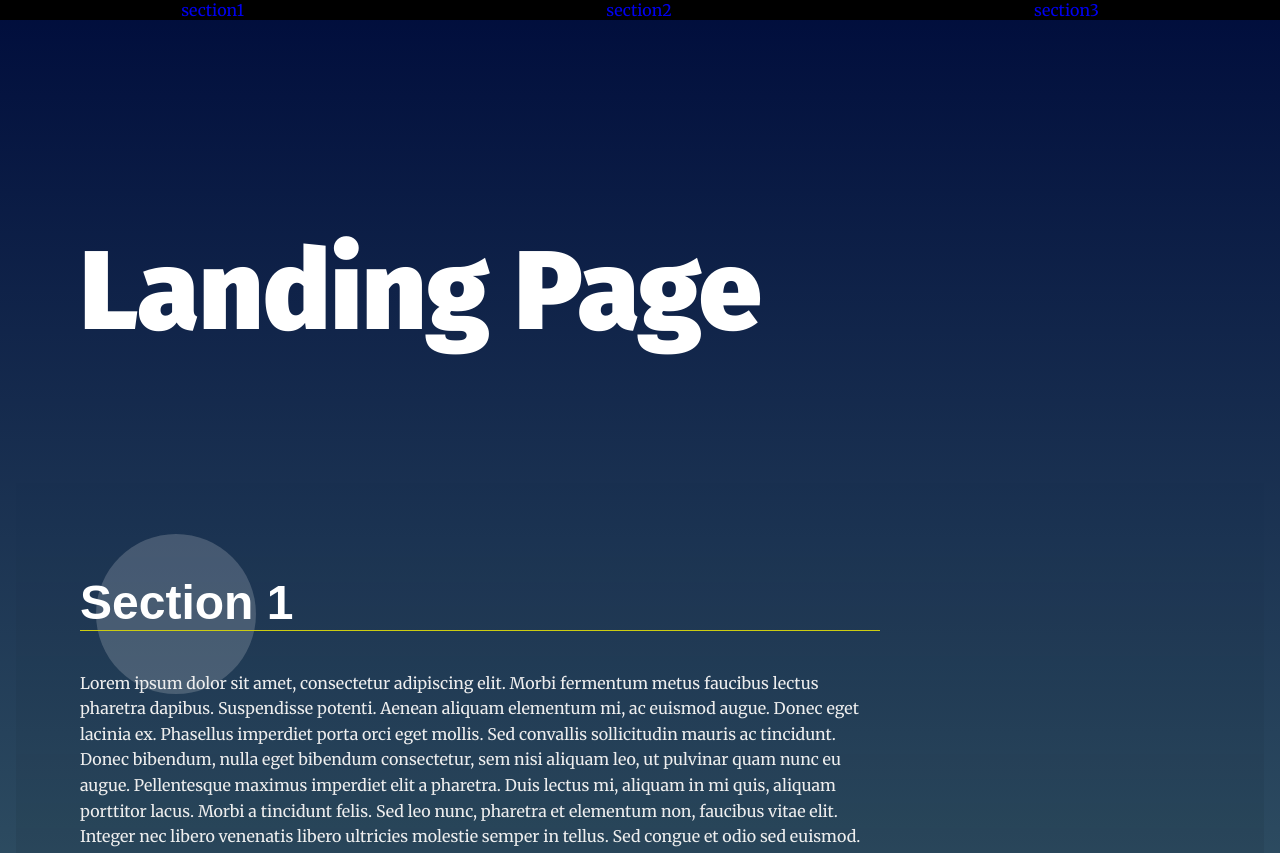
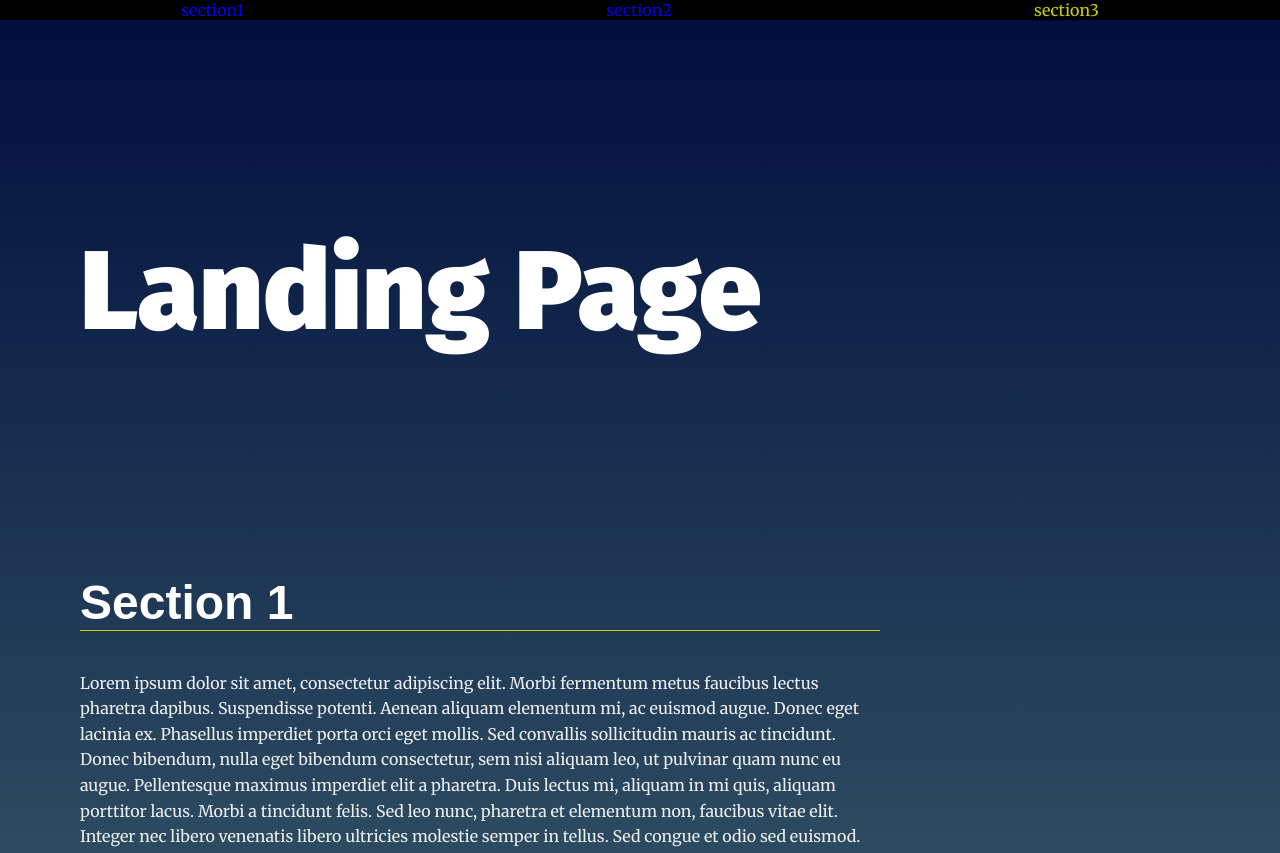
Before and after one commit to khaled279/landing-page, a plain HTML site: page index.html in a window 1280 px wide. Shown: the top 853 px of the page. Drawn offline with Linux system fonts and the light colour scheme.

Commit message:
completed highlight current section
- fixed issue onclick anchor url changes
-fixed issue can't detect current sectio
-fixed issue highlighted section stays highlighted

```diff
--- a/css/styles.css
+++ b/css/styles.css
@@ -8,9 +8,7 @@
  *
 */
 
-html{
-    scroll-behavior : smooth ;
-}
+
 /* ---- Base Rules ---- */
 body {
     background: rgb(136,203,171);
@@ -86,14 +84,16 @@ section {
     text-decoration: none;
     color: #fff ;
 }
-.navbar__menu li a:active{
-    text-decoration: none;
-    color: red ;
-}
+
 .navbar__menu li a:hover{
     text-decoration: none;
     color: red ;
 }
+.navbar__menu a.your-active-class{
+    color: #cc1 !important;
+}
+
+
 
 .navbar__menu .menu__link {
     display: block;
@@ -219,6 +219,9 @@ section.your-active-class {
     background: linear-gradient(0deg, rgba(0, 0, 0, 0.1) 0%, rgba(0, 0, 0, 0) 100%);
 }
 
+section.your-active-class .landing__container h2{
+    color: #cc1;
+}
 section.your-active-class .landing__container::before {
     opacity: 1;
     animation: rotate 4s linear 0s infinite forwards;
--- a/js/app.js
+++ b/js/app.js
@@ -45,6 +45,9 @@ function createListItems(){
         anchor.href = `#${section.id}`;
         anchor.target = "_self" ;
         anchor.textContent = section.id ;
+        anchor.onclick = function(){
+            section.scrollIntoView({ behavior: 'smooth' }) ;
+            return false;};
         listItem.appendChild(anchor);
         documentFragment.appendChild(listItem);
     }
@@ -54,15 +57,27 @@ function createListItems(){
 }
 function checkSection(){
     let sections = getAllSections();
- for(let section of sections){
-    if (window.location.pathname+window.location.hash == `/index.html#${section.id}`) {
-     console.log('Viewing contact form' + section.id);
+    document.querySelector
+    let mainHero = document.querySelector('.main__hero') ;
+
+for(let section of sections){
+    const menuItem = document.querySelector(`[href="#${section.id}"]`);
+    console.log(menuItem);
+    if (scrollY >= section.offsetTop-200) {
+     console.log('Viewing section' + section.id);
+     for(let removeSection of sections) {
+        removeSection.classList.remove('your-active-class');
+        const otherMenuItems =  document.querySelector(`[href="#${removeSection.id}"]`);
+        otherMenuItems.classList.remove('your-active-class');
     }
- }
+     section.classList.add('your-active-class') ;
+     menuItem.classList.add('your-active-class');
+    }
+}
  console.log("checking") ;
  }
 
-document.addEventListener('scroll',checkSection()) ;
+document.addEventListener("scroll",checkSection) ;
 createListItems();
 
 /**
```
